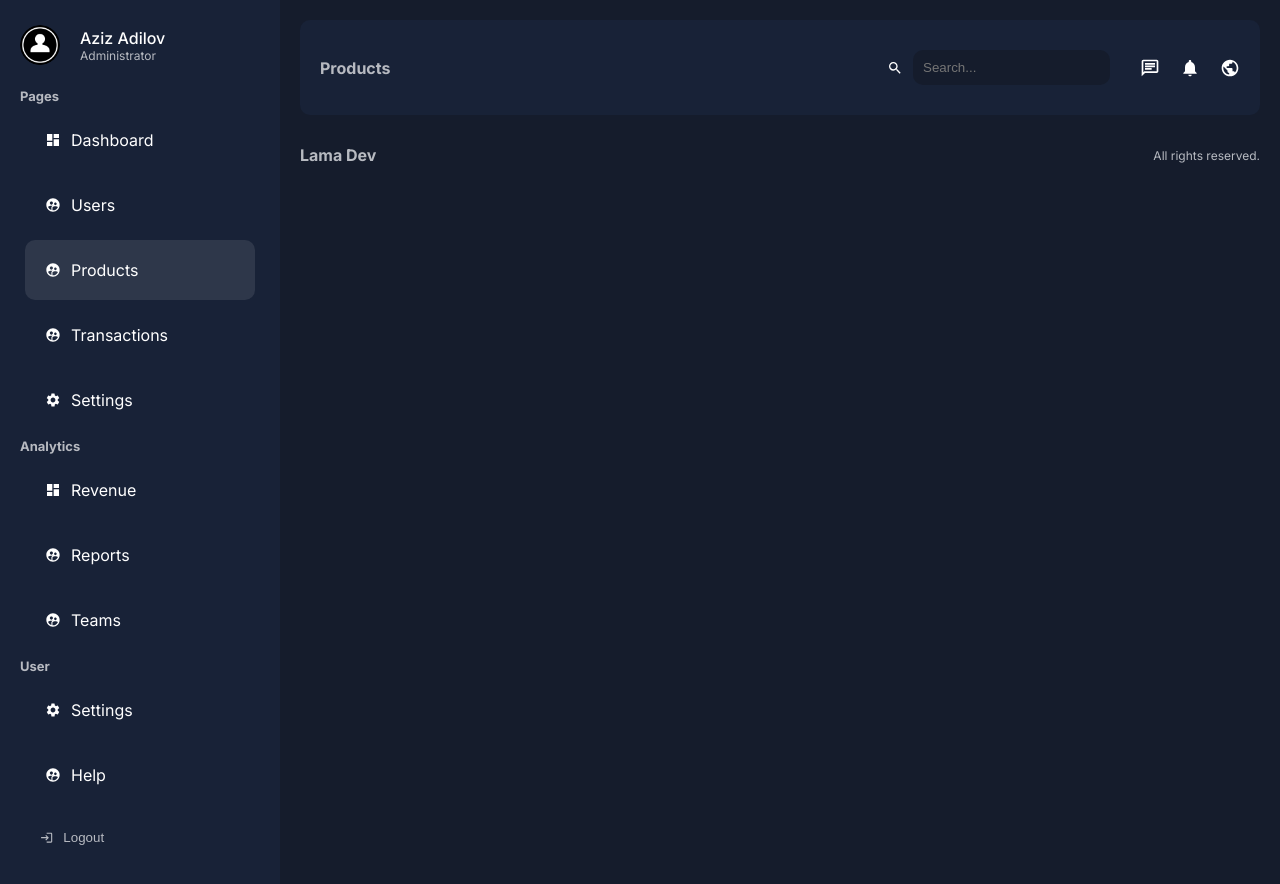
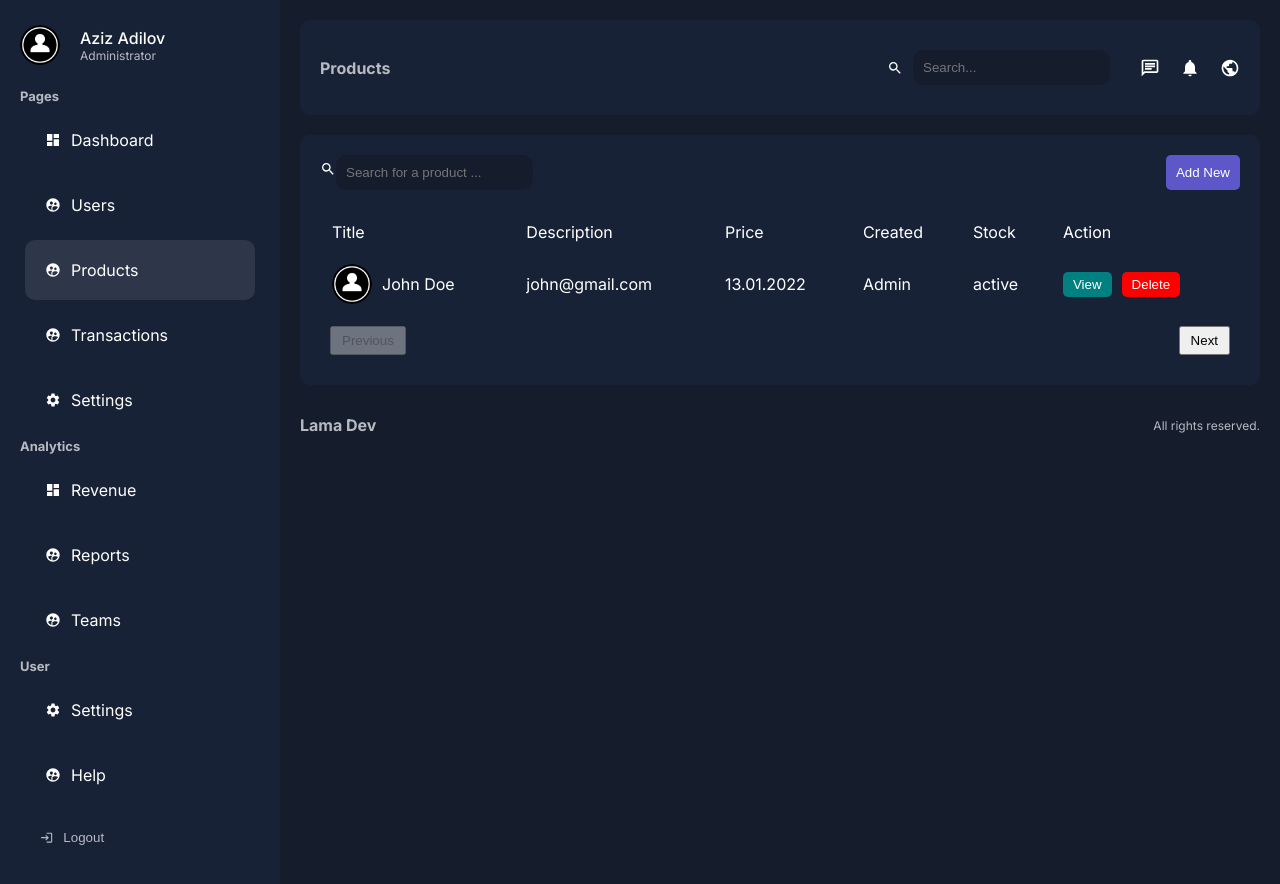
Before and after one commit to Steelgrou/next--first, a Next.js app: page /dashboard/products in a window 1280 px wide. Built offline with nearby package versions, Linux system fonts and the light colour scheme.

Commit message:
edit products  page add components for this section

```diff
--- a/app/dashboard/products/page.jsx
+++ b/app/dashboard/products/page.jsx
@@ -1,8 +1,60 @@
+import Pagination from "@/app/ui/dashboard/pagination/pagination";
+import Search from "@/app/ui/dashboard/search/search";
+import Link from "next/link";
+import styles from "@/app/ui/dashboard/products/products.module.css";
+
 export default function ProductsPage() {
     return (
-      <div>
+      <div className={styles.container}>
+      <div className={styles.top}>
+        <Search placeholder="Search for a product ..." />
+        <Link href="/dashboard/products/add">
+          <button className={styles.addButton}>Add New</button>
+        </Link>
+      </div>
 
+      <table className={styles.table}>
+        <thead>
+          <tr>
+            <td>Title</td>
+            <td>Description</td>
+            <td>Price</td>
+            <td>Created</td>
+            <td>Stock</td>
+            <td>Action</td>
+          </tr>
+        </thead>
+        <tbody>
+          <tr>
+            <td>
+              <div className={styles.product}>
+                <img src="/profil.png"
+                  alt=""
+                  width={40}
+                  height={40}
+                  className={styles.productImage}
+                />
+                John Doe
+              </div>
+            </td>
+            <td>john@gmail.com</td>
+            <td>13.01.2022</td>
+            <td>Admin</td>
+            <td>active</td>
+            <td>
+              <div className={styles.buttons}>
 
-      </div>
+                <Link href="/">
+                  <button className={`${styles.button} ${styles.view}`}>View</button>
+                </Link>
+                <button className={`${styles.button} ${styles.delete}`}>Delete</button>
+
+              </div>
+            </td>
+          </tr>
+        </tbody>
+      </table>
+      <Pagination />
+    </div>
     );
   }
--- a/app/ui/dashboard/products/products.module.css
+++ b/app/ui/dashboard/products/products.module.css
@@ -1,3 +1,62 @@
 .container {
+    background-color: var(--bgSoft);
+    padding: 20px;
+    margin-top: 20px;
+    border-radius: 10px;
+}
+
+.top {
+    display: flex;
+    align-items: center;
+    justify-content: space-between;
+    margin-bottom: 20px;
+}
+
+.addButton {
+    padding: 10px;
+    background-color: #5d57c9;
+    color: var(--text);
+    border:none;
+    border-radius: 5px;
+    cursor: pointer;
 
 }
+
+.table {
+ width: 100%;
+}
+.table td {
+    padding: 10px;
+}
+.product{
+    display: flex;
+    align-items: center;
+    gap: 10px;
+}
+
+.productImage{
+    border-radius: 50%;
+    object-fit: cover;
+
+}
+
+.buttons{
+    display: flex;
+    gap: 10px;
+}
+
+.button {
+    padding: 5px 10px;
+    border-radius: 5px;
+    border: none;
+    color: var(--text);
+    cursor: pointer;
+
+}
+.view{
+    background-color: teal;
+
+}
+.delete{
+    background-color: red;
+}
```
